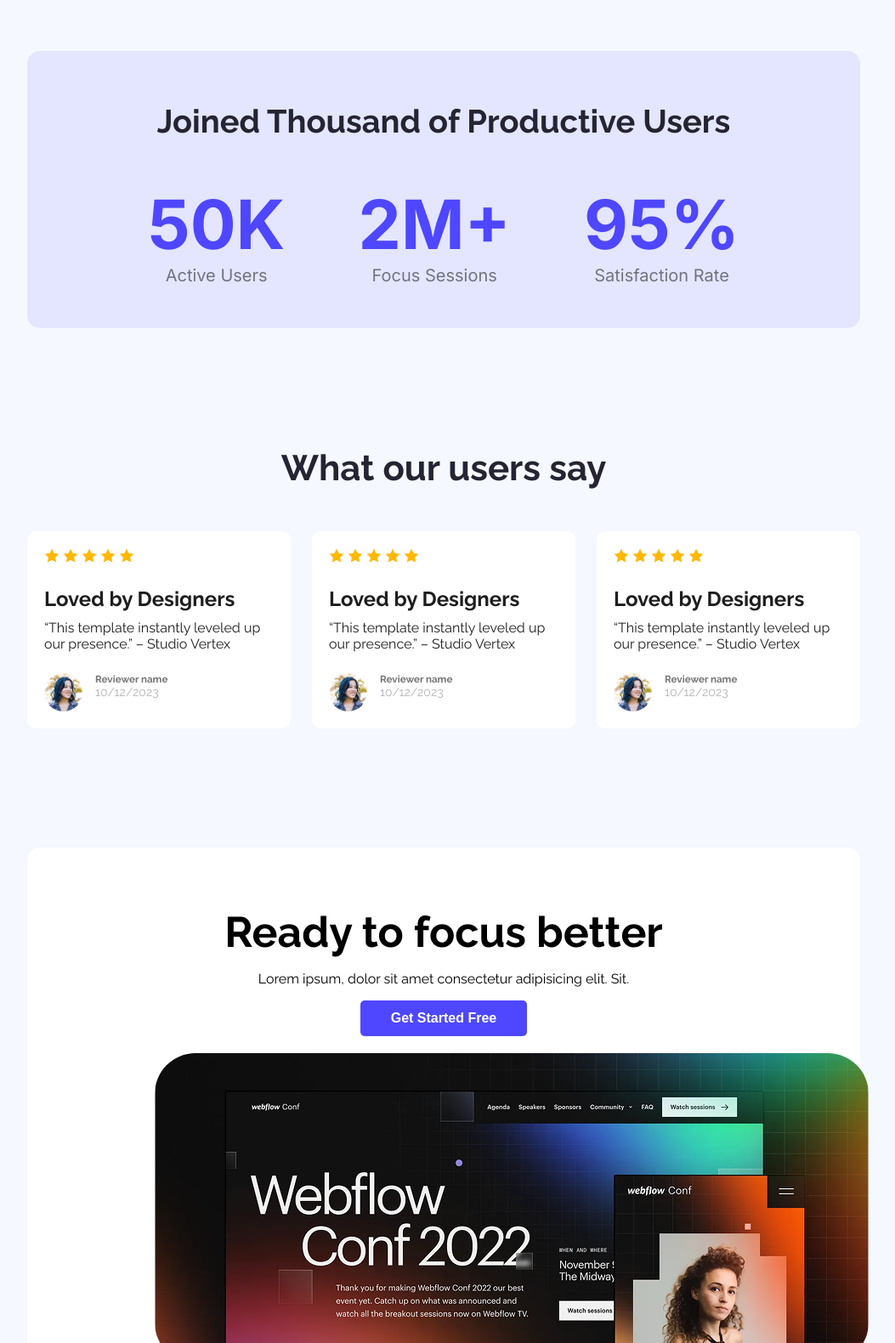
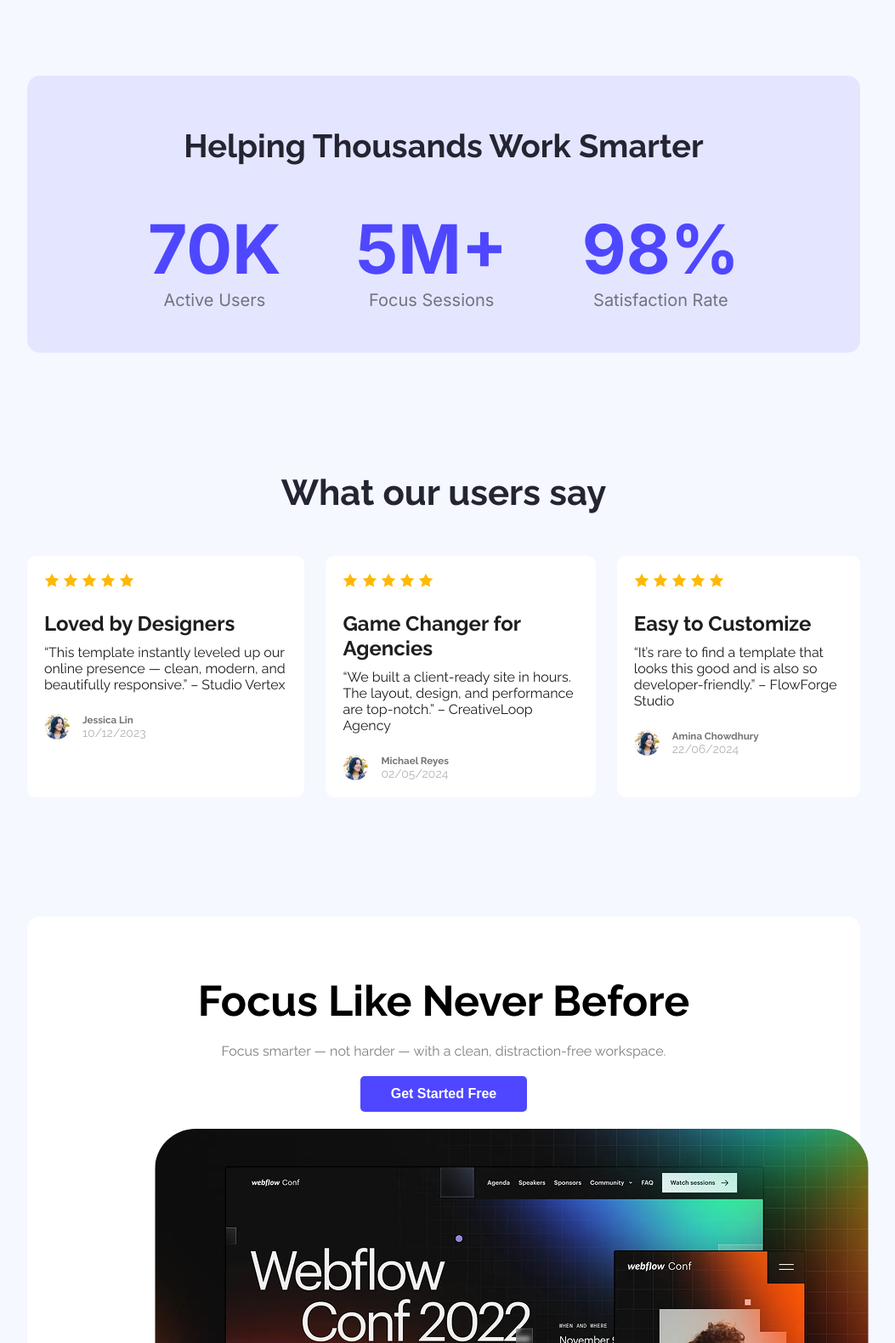
Before and after one commit to shmmdev/B12A01-assignment-01, a plain HTML site: page index.html in a window 1280 px wide. Shown: the part 1220-2800 px from the top of the page at 85% size, without its empty margins (118-1171 px from the left). Drawn offline with Linux system fonts and the light colour scheme.

Commit message:
dummy text replaced with meaningful texts

```diff
--- a/index.html
+++ b/index.html
@@ -18,12 +18,12 @@
 <body class="raleway-normal primary-bg">
     <header class="header">
         <nav>
-            <h3 class="nav-logo inter-normal">LOGO</h3>
+            <h3 class="nav-logo inter-normal">Darkraft</h3>
             <a href="#sign-up"> <button class="btn-primary">Sign Up</button> </a>
         </nav>
 
         <div class="banner text-center">
-            <h1 class="banner-title">Cool Dark UI Template for Webflow Agencies!</h1>
+            <h1 class="banner-title">Stylish Dark Template for Webflow Agencies!</h1>
             <a href="#stay-focused"> <button class="btn-primary ">Stay Focused</button> </a>
         </div>
 
@@ -36,8 +36,8 @@
         <section class="action-container">
             <div class="action">
                 <h3 class="action-title">See it in action!</h3>
-                <p class="action-text">Lorem ipsum dolor sit amet consectetur adipisicing elit. Possimus veniam
-                    nesciunt.</p>
+                <p class="action-text">Experience how our dark UI template brings your ideas to life — beautifully,
+                    responsively, and effortlessly.</p>
                 <a href="#">
                     <button class="btn-primary">Launch Live Preview</button>
                 </a>
@@ -50,18 +50,18 @@
 
         <!-- Productive Users Section -->
         <section class="success-count text-center">
-            <h3 class="success-title">Joined Thousand of Productive Users</h3>
+            <h3 class="success-title">Helping Thousands Work Smarter</h3>
             <div class="counter-container inter-normal">
                 <div class="counter">
-                    <h2 class="count-title">50K</h2>
+                    <h2 class="count-title">70K</h2>
                     <p class="count-text">Active Users</p>
                 </div>
                 <div class="counter">
-                    <h2 class="count-title">2M+</h2>
+                    <h2 class="count-title">5M+</h2>
                     <p class="count-text">Focus Sessions</p>
                 </div>
                 <div class="counter">
-                    <h2 class="count-title">95%</h2>
+                    <h2 class="count-title">98%</h2>
                     <p class="count-text">Satisfaction Rate</p>
                 </div>
             </div>
@@ -85,13 +85,13 @@
                     </div>
 
                     <h4 class="testimonial-card-title">Loved by Designers</h4>
-                    <p class="testimonial-card-text"> “This template instantly leveled up our presence.” – Studio Vertex
-                    </p>
+                    <p class="testimonial-card-text">“This template instantly leveled up our online presence — clean,
+                        modern, and beautifully responsive.” – Studio Vertex</p>
 
                     <div class="reviewer">
                         <img class="reviewer-img" src="assets/avatar.png" alt="">
                         <div class="reviewer-info">
-                            <h5 class="reviewer-name">Reviewer name</h5>
+                            <h5 class="reviewer-name">Jessica Lin</h5>
                             <p class="review-date">10/12/2023</p>
                         </div>
                     </div>
@@ -107,15 +107,16 @@
                         <img class="star-img" src="assets/icon-star.png" alt="star">
                     </div>
 
-                    <h4 class="testimonial-card-title">Loved by Designers</h4>
-                    <p class="testimonial-card-text"> “This template instantly leveled up our presence.” – Studio Vertex
+                    <h4 class="testimonial-card-title">Game Changer for Agencies</h4>
+                    <p class="testimonial-card-text"> “We built a client-ready site in hours. The layout, design, and
+                        performance are top-notch.” – CreativeLoop Agency
                     </p>
 
                     <div class="reviewer">
                         <img class="reviewer-img" src="assets/avatar.png" alt="">
                         <div class="reviewer-info">
-                            <h5 class="reviewer-name">Reviewer name</h5>
-                            <p class="review-date">10/12/2023</p>
+                            <h5 class="reviewer-name">Michael Reyes</h5>
+                            <p class="review-date">02/05/2024</p>
                         </div>
                     </div>
                 </div>
@@ -131,15 +132,16 @@
                         <img class="star-img" src="assets/icon-star.png" alt="star">
                     </div>
 
-                    <h4 class="testimonial-card-title">Loved by Designers</h4>
-                    <p class="testimonial-card-text"> “This template instantly leveled up our presence.” – Studio Vertex
+                    <h4 class="testimonial-card-title">Easy to Customize</h4>
+                    <p class="testimonial-card-text">“It’s rare to find a template that looks this good and is also so
+                        developer-friendly.” – FlowForge Studio
                     </p>
 
                     <div class="reviewer">
                         <img class="reviewer-img" src="assets/avatar.png" alt="">
                         <div class="reviewer-info">
-                            <h5 class="reviewer-name">Reviewer name</h5>
-                            <p class="review-date">10/12/2023</p>
+                            <h5 class="reviewer-name">Amina Chowdhury</h5>
+                            <p class="review-date">22/06/2024</p>
                         </div>
                     </div>
                 </div>
@@ -151,8 +153,8 @@
 
         <!-- Focus Section -->
         <section class="focus text-center" id="stay-focused">
-            <h3 class="focus-title ">Ready to focus better</h3>
-            <p class="focus-text ">Lorem ipsum, dolor sit amet consectetur adipisicing elit. Sit.</p>
+            <h3 class="focus-title ">Focus Like Never Before</h3>
+            <p class="focus-text">Focus smarter — not harder — with a clean, distraction-free workspace.</p>
             <a href="#sign-up"><button class="btn-primary">Get Started Free</button></a>
             <img class="focus-img" src="assets/wc-big.png" alt="Webflow Conference 2022">
         </section>
@@ -186,10 +188,9 @@
 
         <div class="footer-container">
 
-            <h1 class="footer-logo text-center inter-normal">LOGO</h1>
-            <p class="footer-text text-center">Lorem, ipsum dolor sit amet consectetur adipisicing elit. Unde maxime
-                corrupti nobis
-                autem ut hic!</p>
+            <h1 class="footer-logo text-center inter-normal">Darkraft </h1>
+            <p class="footer-text text-center">We help teams launch stunning websites faster with beautifully designed
+                templates that are easy to customize and ready to go.</p>
 
             <div class="footer-links-container">
                 <a href="#" class="footer-link">Home</a>
--- a/styles/stylesheet.css
+++ b/styles/stylesheet.css
@@ -215,6 +215,13 @@ footer {
   padding: 0px;
 }
 
+.focus-text {
+  font-size: 16px;
+  color: rgba(0, 0, 0, 0.5);
+  margin: 20px 0px;
+  padding: 0px;
+}
+
 .focus-img {
   margin-top: 20px;
   border-radius: 48px;
@@ -362,7 +369,7 @@ img.hidden {
 }
 
 .reviewer-img {
-  width: 45px;
-  height: 45px;
+  width: 30px;
+  height: 30px;
   border-radius: 50%;
 }
```
